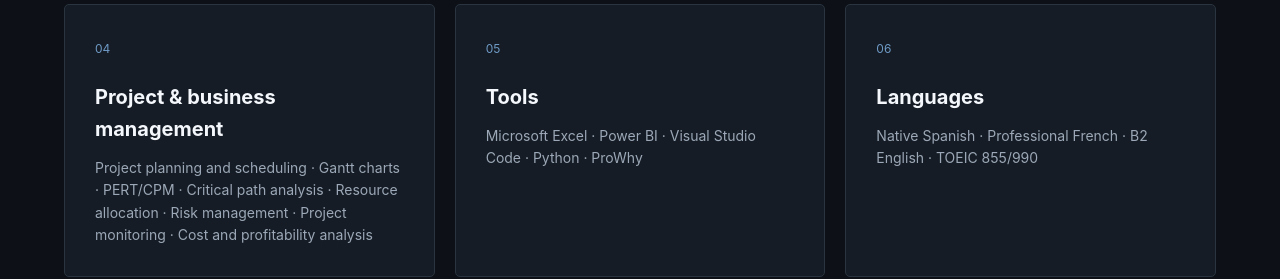
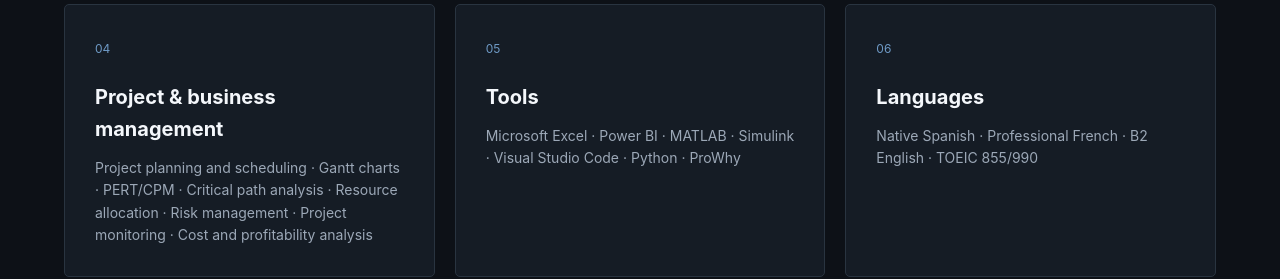
Before and after one commit to LucasReinoso5/portfolio-lucas, a plain HTML site: page index.html in a window 1280 px wide. Shown: the part 3460-3739 px from the top of the page. Drawn offline with Linux system fonts and the light colour scheme.

Commit message:
Add MATLAB and Simulink skills

```diff
--- a/index.html
+++ b/index.html
@@ -393,8 +393,8 @@
                         </h3>
 
                         <p>
-                            Microsoft Excel · Power BI · Visual Studio Code ·
-                            Python · ProWhy
+                            Microsoft Excel · Power BI · MATLAB · Simulink ·
+                            Visual Studio Code · Python · ProWhy
                         </p>
 
                     </div>
```
Also changed, not shown: 2 other files.
